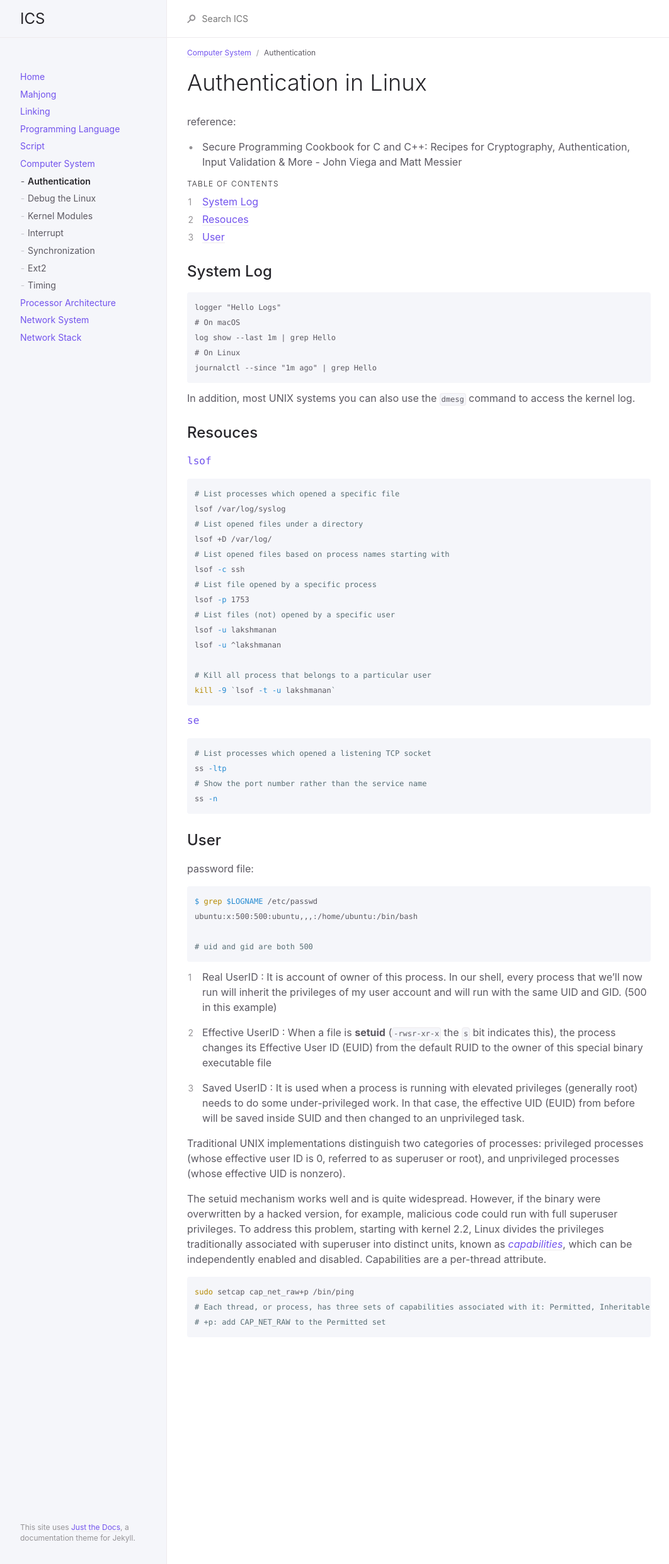
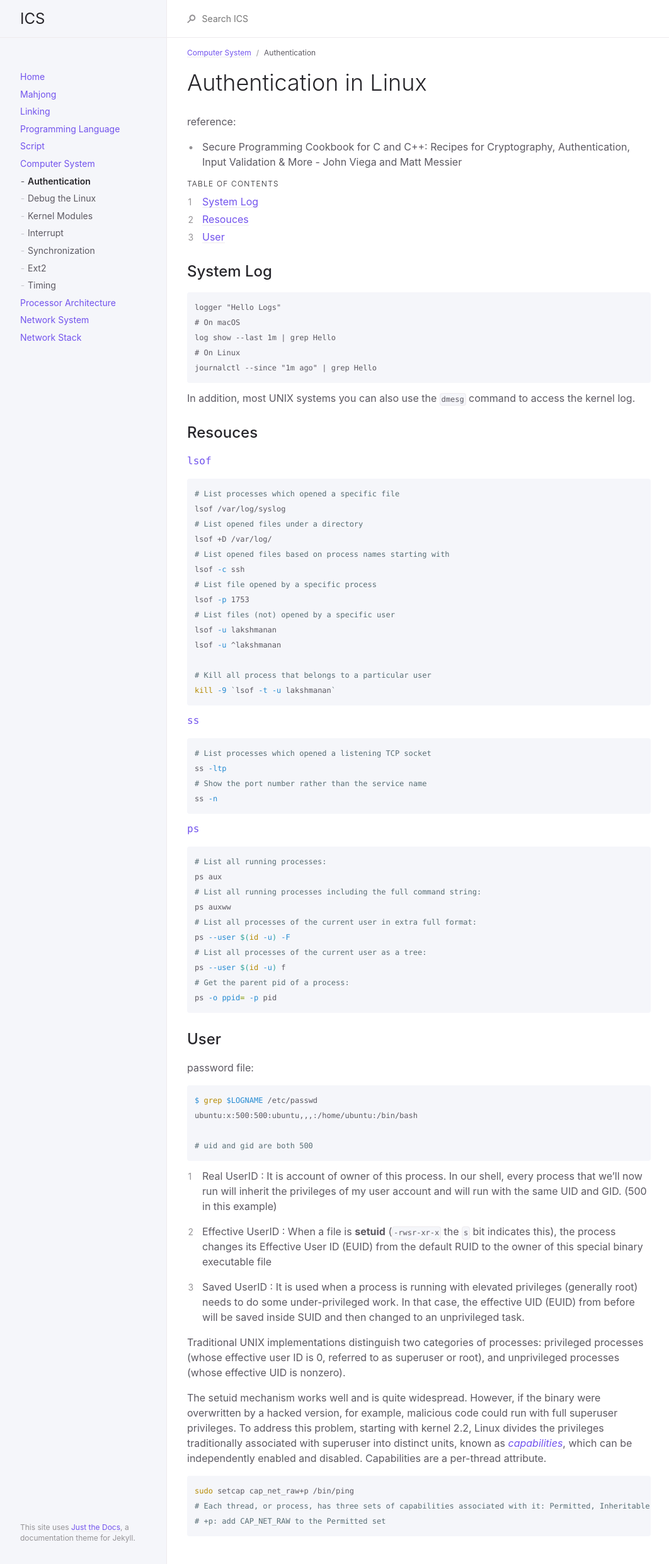
Before and after one commit to wongsingfo/comp-sys, a Jekyll site: the page built from docs/system/auth.md, in a window 1280 px wide. Shown: the whole page at 63% size, without its empty margins (107-1169 px from the left). Built offline with Jekyll 4.4.1, drawn with Linux system fonts in a browser that asks for light colours.

Commit message:
[update]

````diff
--- a/docs/system/auth.md
+++ b/docs/system/auth.md
@@ -53,7 +53,7 @@ lsof -u ^lakshmanan
 kill -9 `lsof -t -u lakshmanan`
 ```
 
-se
+ss
 {{ site.bin_option_style }}
 
 ```bash
@@ -61,6 +61,22 @@ se
 ss -ltp
 # Show the port number rather than the service name
 ss -n
+```
+
+ps
+{{ site.bin_option_style }}
+
+```bash
+# List all running processes:
+ps aux
+# List all running processes including the full command string:
+ps auxww
+# List all processes of the current user in extra full format:
+ps --user $(id -u) -F
+# List all processes of the current user as a tree:
+ps --user $(id -u) f
+# Get the parent pid of a process:
+ps -o ppid= -p pid
 ```
 
 ## User
````
Also changed, not shown: docs/net/netfilter.md (+9 -0 lines), docs/script/pandas.md (+1 -0 lines), docs/script/shell.md (+4 -0 lines).
